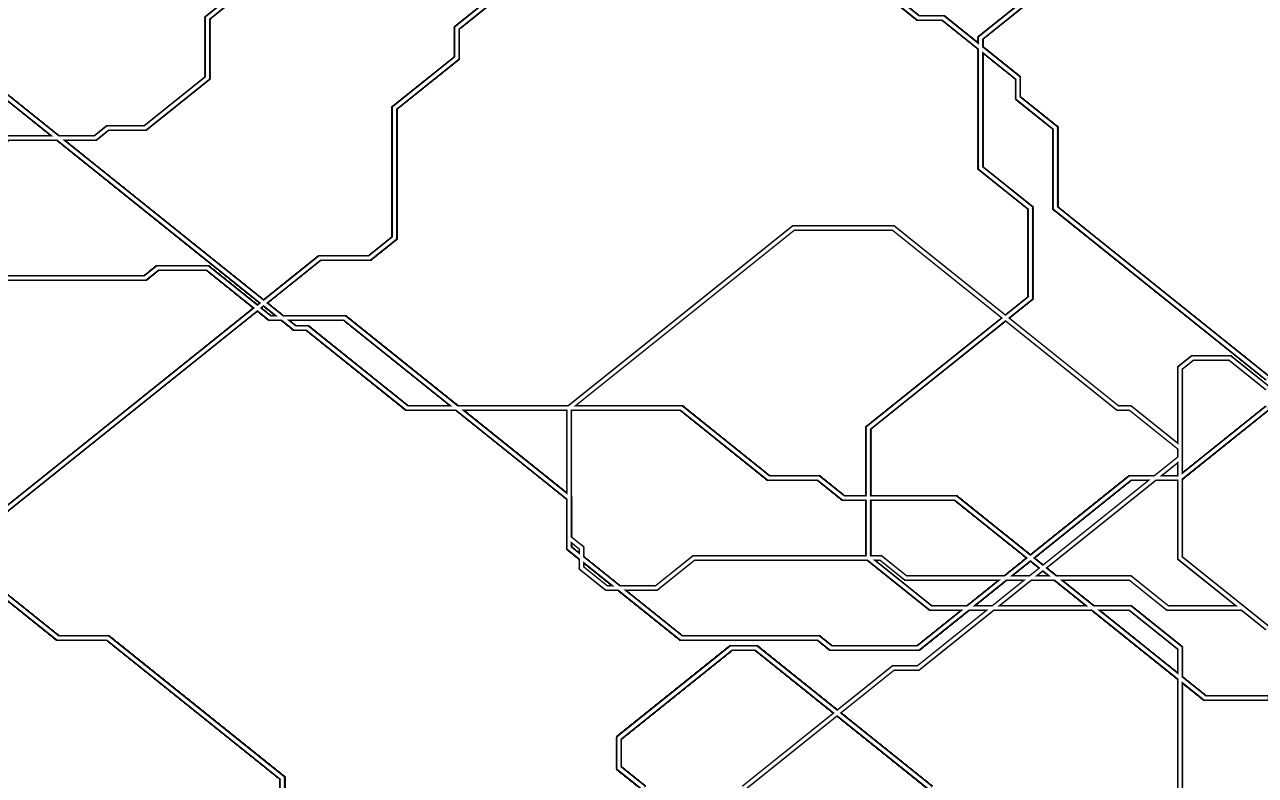
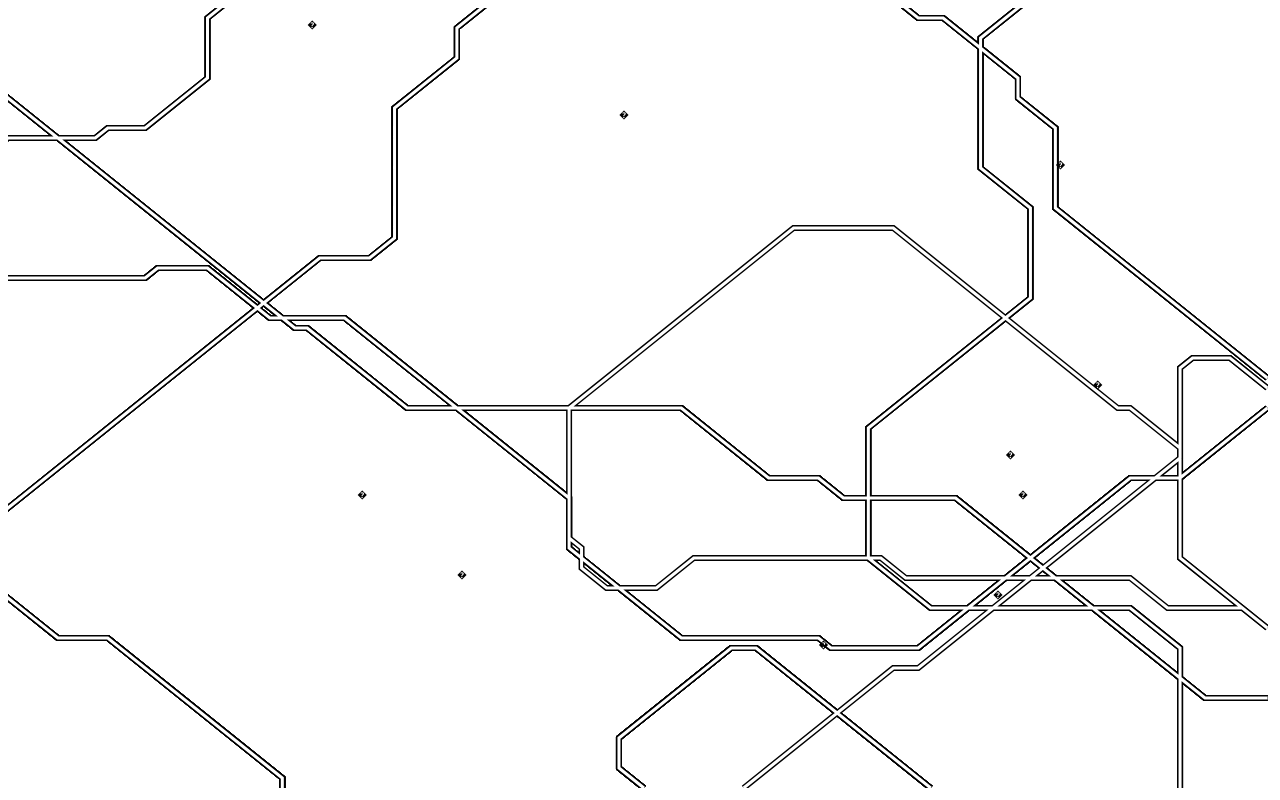
Before and after one commit to claud9999/trolly_problem, a plain HTML site: page index.html in a window 1280 px wide. Drawn offline with Linux system fonts and the light colour scheme.

Commit message:
new drawing technique

```diff
--- a/index.html
+++ b/index.html
@@ -3,6 +3,6 @@
     <script src="trolly.js">
     </script>
 </head><body onload="trolly()" onresize="trolly()"">
-<canvas width="100%" height="100%" id="trolly"></canvas>
+<canvas tabindex="1" width="100%" height="100%" id="trolly"></canvas>
 </body>
 </html>
--- a/trolly.js
+++ b/trolly.js
@@ -2,6 +2,18 @@
 direction = NW, N, NE, W, E, SW, S, SE
 */
 
+class NPC {
+    constructor(emoji, x, y, map) {
+        this.emoji = emoji;
+        this.map = map;
+        this.x = x;
+        this.y = y;
+    }
+
+    paint() {
+        this.map.ctx.fillText(this.emoji, this.x * this.map.cell_width, this.y * this.map.cell_height);
+    }
+}
 class Rail {
     constructor(map) {
         this.map = map;
@@ -121,6 +133,7 @@ class RailMap {
         }
 
         this.lines = [];
+        this.npcs = [];
     }
 
     add() {
@@ -131,13 +144,30 @@ class RailMap {
         for(var i = 0; i < this.lines.length; i++) {
             this.lines[i].draw(this.ctx);
         };
+        for (i = 0; i < this.npcs.length; i++) {
+            this.npcs[i].paint();
+        }
+    }
+
+    addNPC() {
+        const emojis = "😀😃😄😁😆😅😂🤣🥲🥹☺️😊😇🙂🙃😉😌😍🥰😘😗😙😚😋😛😝😜🤪🤨🧐🤓😎🥸🤩🥳😏😒😞😔😟😕🙁☹️😣😖😫😩🥺😢😭😮‍💨😤😠😡🤬🤯😳🥶😱😨😰😥😓🫣🤗🫡🤔🫢🤭🤫🤥😶😶️😐😑😬🫠🙄😯😦😧😮😲🥱😴🤤😪😵😵💫🫥🤐🥴🤢🤮🤧😷🤒🤕🤑🤠🤡💩";
+        this.npcs.push(new NPC(emojis.charAt(0), Math.floor(Math.random() * this.width), Math.floor(Math.random() * this.height), this));
     }
 }
 
+function kp(event) {
+    console.log(event.keyCode);
+}
+
 function trolly() {
+    var c = document.getElementById("trolly");
+    window.onkeydown = kp;
     var rm = new RailMap();
     for(var i = 0; i < 10; i++) {
         rm.add();
     };
+    for(i = 0; i < 10; i ++) {
+        rm.addNPC();
+    }
     rm.draw();
 }
```
